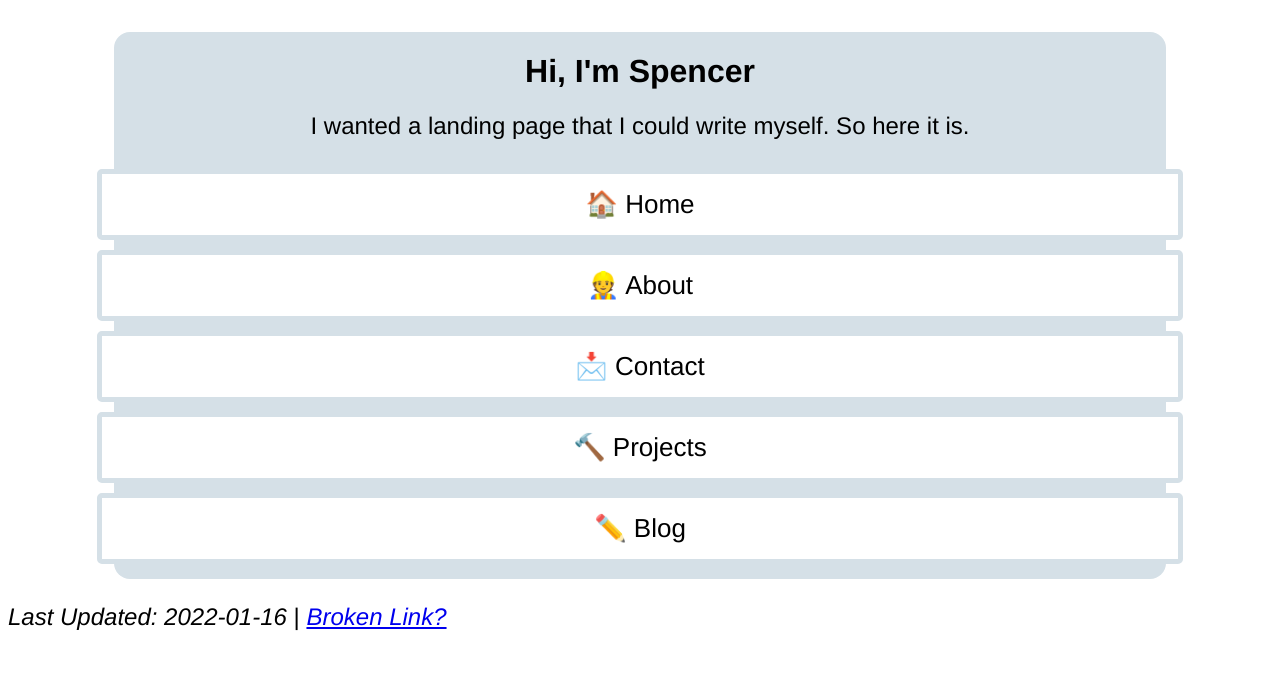
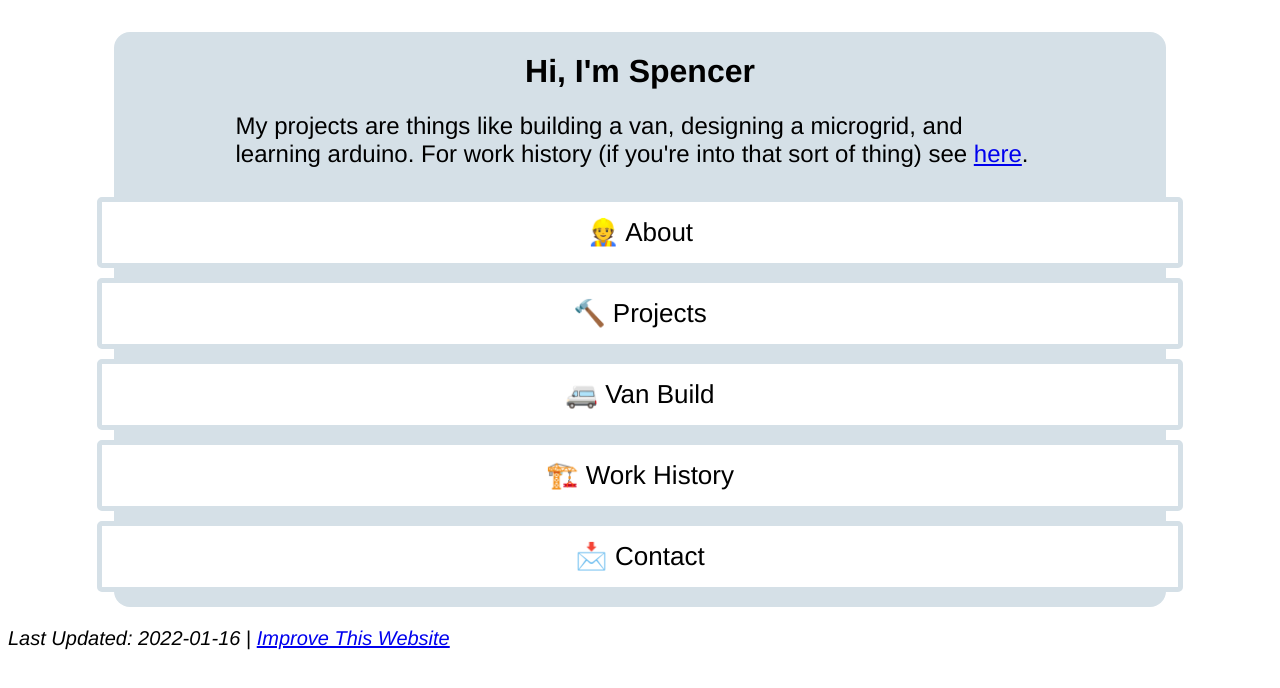
Before and after one commit to smaroukis/landing-page, a plain HTML site: page index.html in a window 1280 px wide. Drawn offline with Linux system fonts and the light colour scheme.

Commit message:
edited links

```diff
--- a/index.html
+++ b/index.html
@@ -12,22 +12,29 @@
       <div class="container-p">
         <h1>Hi, I'm <span class="name">Spencer</span></h1>
         <p>
-        I wanted a landing page that I could write myself. So here it is.
+        My projects are things like building a van, designing a microgrid, and learning arduino.
+        For work history (if you're into that sort of thing) see <a href="https://www.linkedin.com/in/spencermaroukis">here</a>.
         </p>
       </div>
       <div class="container-button">
-        <a href="" class="button">🏠‍ Home</a>
         <a href="" class="button">👷 About</a>
+        <a href="https://github.com/smaroukis" class="button">🔨 Projects </a>
+        <a href="" class="button">🚐 Van Build </a>
+        <a href="https://www.linkedin.com/in/spencermaroukis" class="button">🏗️ Work History</a>
         <a href="" class="button">📩 Contact</a>
-        <a href="https://github.com/smaroukis" class="button">🔨 Projects </a>
-        <a href="" class="button">✏️ Blog </a>
       </div>
     </div>
   </body>
       <div class="footer">
           <p>
           <i>Last Updated: 2022-01-16 </i> |
-          <a href="https://github.com/smaroukis/landing-page/issues"> <i> Broken Link? </i> </a>
+          <a href="https://github.com/smaroukis/landing-page/issues"> <i> Improve This Website </i> </a>
           </p>
       </div>
 </html>
+
+<!-- TODO:
+- change work history to non-linkedin page
+- add van build project page
+- add about page
+-->
--- a/style.css
+++ b/style.css
@@ -6,16 +6,20 @@ p {
   font-size: 24px;
 }
 
-/* Remove the top margin for paragraph following a header */
-/* since the header already has margin-bottom */
+/* To avoid duplicate margins on paragraph following h1 */
 h1 + p {
   margin-top: 0;
 }
 
+/* Override footer font size */
+.footer p {
+  font-size: 20px;
+}
 
-/* Main container, fill 80% of the screen */
+/* Main container, fill 80% of the screen with a background */
 .container-main {
-  display: block; /* don't use flexbox here */
+  display: block;
+  /* don't use flexbox here */
   align-items: center;
   background-color: #d5e0e7;
   margin-left: auto;
@@ -29,18 +33,20 @@ h1 + p {
   flex-wrap: nowrap;
 }
 
+/* Container for the text */
 .container-p {
   display: flex;
   flex-direction: column;
   align-items: center;
+  margin: 0 auto;
   width: 80%;
-  margin: 0 auto;
 }
 
+/* Force buttons to one column */
 .container-button {
   display: flex;
   flex-direction: column;
-    flex-wrap: nowrap; /* force buttons to one column only, also set button width=100%*/
+  flex-wrap: nowrap;
   align-items: center;
 }
 
@@ -55,29 +61,18 @@ h1 + p {
   margin: 5px;
   border: 5px solid #d5e0e7;
   border-radius: 5px;
-    width:100%;
-    white-space: nowrap; /* Prevents text from wrapping */
+  width: 100%;
+  white-space: nowrap;
+  /* Prevents text from wrapping */
 }
 
 .button:hover {
   background-color: #d5e0e7;
 }
 
-/* Mobile Stuff */
-/*
-@media (max-width: 600px) {
-  .container-button {
-    width: 100%;
-    flex-wrap: wrap;
-    display: flex;
-    flex-direction: column;
-  }
+/* In case we really get squeezed */
+@media (max-width: 275px) {
   .button {
-    width: 100%;
-    margin-bottom: 10px;
+    width: 70%;
   }
 }
-*/
-/*
-
-*/
```
Lines whose indentation alone changed are shown as unchanged.
